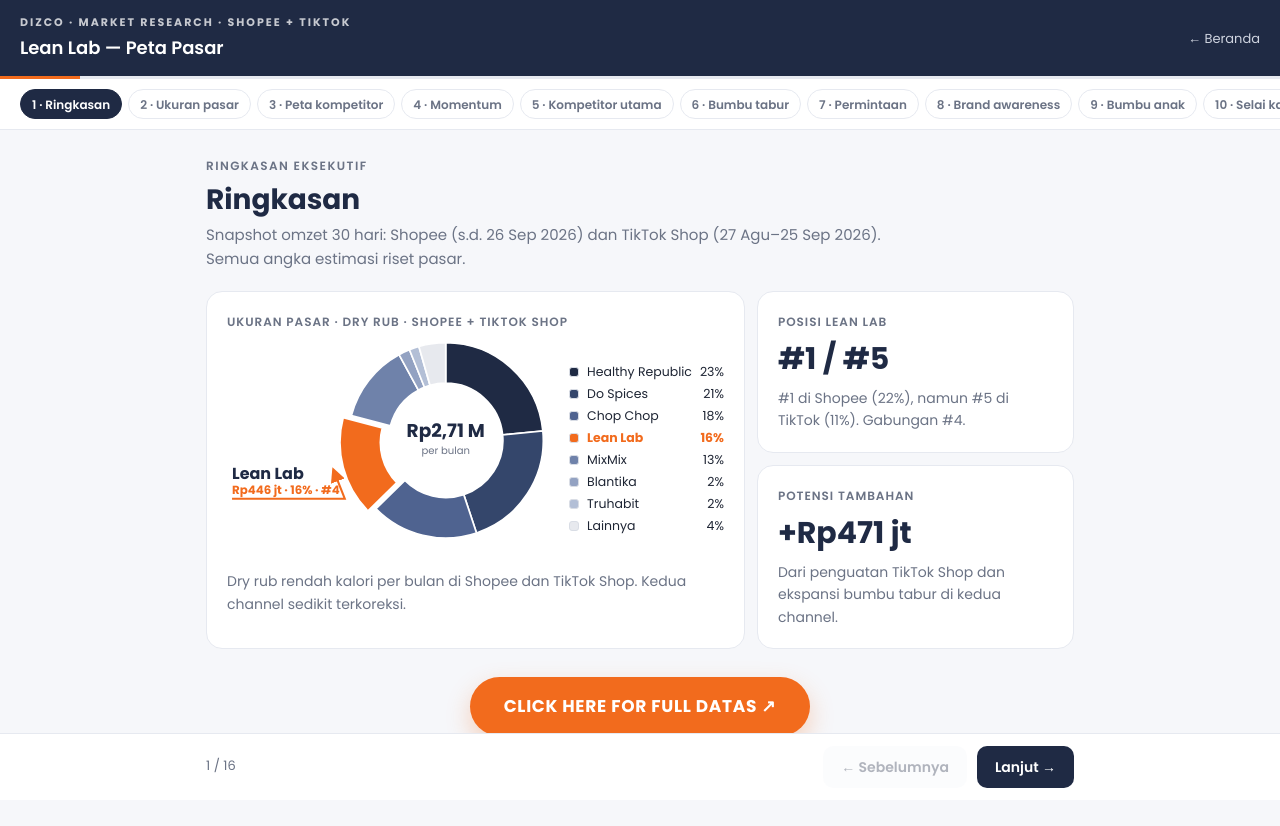
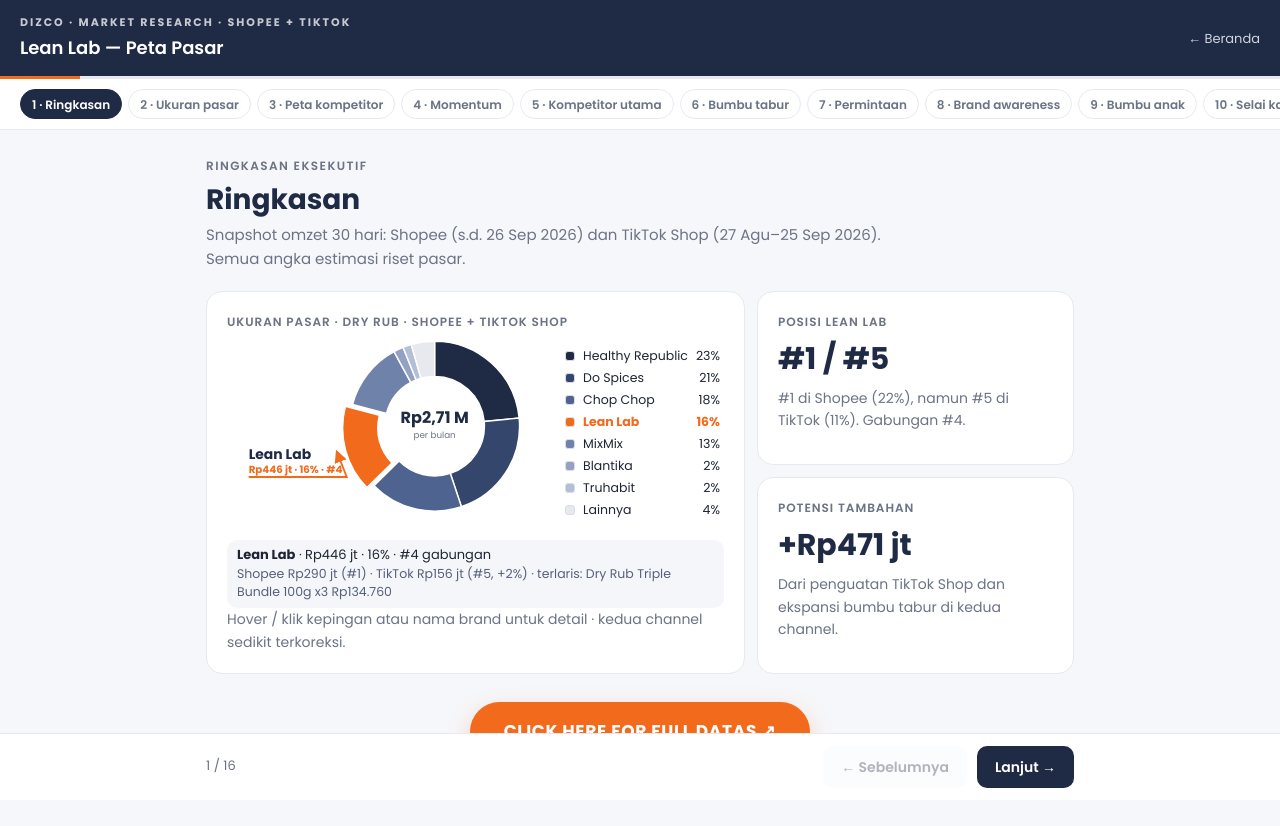
Before and after one commit to dizco-agency/leanlab.id, a plain HTML site: page market-leanlab.html in a window 1280 px wide. Drawn offline with Linux system fonts and the light colour scheme.

Commit message:
Add files via upload

```diff
--- a/market-leanlab.html
+++ b/market-leanlab.html
@@ -95,8 +95,9 @@ ul.m{margin:0;padding-left:18px;font-size:14px;color:var(--muted)}
 @media (max-width:640px){.pair{grid-template-columns:28px 84px 1fr 44px;font-size:13px}.trow{grid-template-columns:28px 84px 1fr 64px 48px;font-size:13px}.ini{width:28px;height:28px}}
 @media (max-width:640px){h2{font-size:22px}.hero{font-size:40px}.row,.div{grid-template-columns:28px 92px 1fr 64px;font-size:13px}.logo{width:28px;height:28px}.big2 .num{font-size:32px}.cmp .r{grid-template-columns:1fr 96px 1fr}.cmp .r .a,.cmp .r .b{font-size:16px}}
 .sumgrid{display:grid;gap:12px;grid-template-columns:1.7fr 1fr;align-items:stretch}.sumcol{display:grid;gap:12px}
-.piewrap{display:flex;align-items:center;gap:4px 14px;flex-wrap:wrap}.piewrap svg{flex:1 1 260px;width:100%;height:auto;max-height:250px}.pieleg{flex:0 1 150px;font-size:12.5px}
+.piewrap{display:flex;align-items:center;gap:4px 14px;flex-wrap:wrap}.piewrap svg{flex:1 1 260px;width:100%;height:auto;max-height:205px}.pieleg{flex:0 1 150px;font-size:12.5px}
 @media (max-width:760px){.sumgrid{grid-template-columns:1fr}.pieleg{flex:1 1 100%;columns:2;column-gap:18px}}
+.piewrap .slc{cursor:pointer;transition:opacity .15s}.piedet{margin-top:4px;padding:6px 10px;border-radius:10px;background:#f4f6fa;font-size:13px;line-height:1.45;min-height:48px}.piedet span{color:#56607a;font-size:12.5px}.piehint{margin-top:4px;font-size:12px;color:#8a92a6}
 </style></head><body>
 <header><div class="hl"><div class="brand">DIZCO · MARKET RESEARCH · SHOPEE + TIKTOK</div><h1>Lean Lab — Peta Pasar</h1></div><div class="hr"><a class="back" href="index.html">← Beranda</a></div></header>
 <div class="progress"><div class="bar"><i id="bar"></i></div><div class="dots" id="dots"></div></div>
@@ -130,14 +131,17 @@ const SCEN=()=>[['Dry rub Shopee: pangsa 22% → 30%',Math.round(coreTot*0.30-ll
   ['Dry rub TikTok: pangsa '+Math.round(llT.now/ttCoreTot*100)+'% → 20%',Math.round(ttCoreTot*0.20-llT.now),'Produk entry-level dan perluasan jaringan kreator affiliate.','#C2185B'],['Bumbu tabur TikTok: 5% pangsa kategori',Math.round(sum(ttTabur,'now')*0.05),'SKU yang sama, didistribusikan melalui kreator.','#F7A072']];
 function pie(){ const esc=v=>String(v??"").replace(/[&<>"]/g,c=>({"&":"&amp;","<":"&lt;",">":"&gt;",'"':"&quot;"}[c])), pc=v=>Math.round(v*100)+"%", jt=v=>v>=1000?"Rp"+(v/1000).toFixed(2).replace(".",",")+" M":"Rp"+Math.round(v)+" jt", CL="Lean Lab", HAS_TT=true, D={short:["Dry rub"]}; const all = comb(), tot = sum(all, "tot"); if (!tot) return "";
   const TOPN = 7, top = all.slice(0, TOPN); if (!top.some(x => x.name === CL)) { const m = all.find(x => x.name === CL); if (m) top[TOPN - 1] = m; }
-  const rest = tot - sum(top, "tot"), sl = [...top.map(x => ({n:x.name, v:x.tot, me:x.name === CL}))]; if (rest > 0.5) sl.push({n:"Lainnya", v:rest});
+  const rest = tot - sum(top, "tot"), sl = [...top.map(x => ({n:x.name, v:x.tot, me:x.name === CL, sh:x.sh, tt:x.tt}))]; if (rest > 0.5) sl.push({n:"Lainnya", v:rest, cnt:all.length - top.length});
+  window.PIE_D = sl.map(x => { if (x.n === "Lainnya") return `<b>Lainnya</b> · ${x.cnt} brand lain · ${jt(x.v)} · ${pc(x.v / tot)}<br><span>Gabungan brand di luar ${TOPN} teratas.</span>`;
+    const t = ttCore.find(z => z.name === x.n), g = t ? gr(t) : null, rs = x.sh > 0 ? rankIn(core, x.n) : 0, rt = t ? rankIn(ttCore, x.n) : 0;
+    return `<b>${esc(x.n)}</b> · ${jt(x.v)} · ${pc(x.v / tot)} · #${all.findIndex(z => z.name === x.n) + 1} gabungan<br><span>Shopee ${x.sh > 0 ? `${jt(x.sh)} (#${rs})` : "–"}${HAS_TT ? ` · TikTok ${t ? `${jt(x.tt)} (#${rt}${g !== null ? ", " + pct(g) : ""})` : "–"}` : ""}${t && t.top ? ` · terlaris: ${esc(t.top)}${t.price ? " Rp" + nf(t.price) : ""}` : ""}</span>`; });
   const PAL = ["#1F2A44","#34466b","#4f6390","#6f82aa","#93a2c2","#b3bfd6","#ccd4e3","#e1e6ee"];
   const cx = 260, cy = 140, R = 116, r0 = 68; let a = -Math.PI / 2, paths = "", call = "", ci = 0, vb = `${cx - R - 14} ${cy - R - 14} ${2 * R + 28} ${2 * R + 28}`;
   const P = (ang, rad, ox = 0, oy = 0) => [cx + ox + Math.cos(ang) * rad, cy + oy + Math.sin(ang) * rad];
   sl.forEach(x => { const da = x.v / tot * Math.PI * 2, a1 = a + da, mid = a + da / 2, off = x.me ? 10 : 0, ox = Math.cos(mid) * off, oy = Math.sin(mid) * off;
     const [x1, y1] = P(a, R, ox, oy), [x2, y2] = P(a1, R, ox, oy), [x3, y3] = P(a1, r0, ox, oy), [x4, y4] = P(a, r0, ox, oy), big = da > Math.PI ? 1 : 0;
     const col = x.me ? "#F26B1D" : x.n === "Lainnya" ? "#e7e9ee" : PAL[Math.min(ci++, PAL.length - 1)];
-    paths += `<path d="M${x1},${y1} A${R},${R} 0 ${big} 1 ${x2},${y2} L${x3},${y3} A${r0},${r0} 0 ${big} 0 ${x4},${y4} Z" fill="${col}" stroke="#fff" stroke-width="2"><title>${esc(x.n)} · ${jt(x.v)} (${pc(x.v / tot)})</title></path>`;
+    paths += `<path d="M${x1},${y1} A${R},${R} 0 ${big} 1 ${x2},${y2} L${x3},${y3} A${r0},${r0} 0 ${big} 0 ${x4},${y4} Z" fill="${col}" stroke="#fff" stroke-width="2" class="slc" data-i="${sl.indexOf(x)}" onmouseenter="pieSel(${sl.indexOf(x)})" onclick="pieSel(${sl.indexOf(x)})"><title>${esc(x.n)} · ${jt(x.v)} (${pc(x.v / tot)})</title></path>`;
     if (x.me) { const [ax, ay] = P(mid, R + 12, ox, oy), right = Math.cos(mid) >= 0, by = Math.min(Math.max(ay + (Math.sin(mid) >= 0 ? 10 : -30), cy - R + 6), cy + R - 4);
       vb = right ? `${cx - R - 14} ${cy - R - 14} ${520 - cx + R + 14} ${2 * R + 48}` : `0 ${cy - R - 14} ${cx + R + 14} ${2 * R + 48}`;
       const lx = right ? 514 : 6, ux = right ? Math.min(ax + 20, 380) : Math.max(ax - 20, 140), anc = right ? "end" : "start";
@@ -146,14 +150,17 @@ function pie(){ const esc=v=>String(v??"").replace(/[&<>"]/g,c=>({"&":"&amp;","<
       <text x="${lx}" y="${by + 18}" text-anchor="${anc}" font-size="14" font-weight="700" fill="#F26B1D">${jt(x.v)} · ${pc(x.v / tot)} · #${all.findIndex(z => z.name === CL) + 1}</text>`; }
     a = a1; });
   const legend = sl.map((x, i) => { const col = x.me ? "#F26B1D" : x.n === "Lainnya" ? "#e7e9ee" : PAL[Math.min(sl.slice(0, i).filter(z => !z.me && z.n !== "Lainnya").length, PAL.length - 1)];
-    return `<div style="display:flex;align-items:center;gap:8px;padding:1px 0;${x.me ? "font-weight:800;color:#F26B1D" : ""}"><span style="width:10px;height:10px;border-radius:3px;background:${col};flex:none;border:1px solid #d9dde5"></span><span style="flex:1;min-width:0;overflow:hidden;text-overflow:ellipsis;white-space:nowrap">${esc(x.n)}</span><span style="font-variant-numeric:tabular-nums">${pc(x.v / tot)}</span></div>`; }).join("");
+    return `<div class="lgi" data-i="${i}" onmouseenter="pieSel(${i})" onclick="pieSel(${i})" style="display:flex;align-items:center;gap:8px;padding:1px 4px;border-radius:6px;cursor:pointer;${x.me ? "font-weight:800;color:#F26B1D" : ""}"><span style="width:10px;height:10px;border-radius:3px;background:${col};flex:none;border:1px solid #d9dde5"></span><span style="flex:1;min-width:0;overflow:hidden;text-overflow:ellipsis;white-space:nowrap">${esc(x.n)}</span><span style="font-variant-numeric:tabular-nums">${pc(x.v / tot)}</span></div>`; }).join("");
   return `<div class="piewrap"><svg viewBox="${vb}" role="img" aria-label="Pangsa pasar per brand">
   <defs><marker id="arw" viewBox="0 0 10 10" refX="8" refY="5" markerWidth="7" markerHeight="7" orient="auto-start-reverse"><path d="M0,0 L10,5 L0,10 z" fill="#F26B1D"/></marker></defs>
   ${paths}<text x="${cx}" y="${cy - 4}" text-anchor="middle" font-size="22" font-weight="800" fill="#1F2A44">${jt(tot)}</text><text x="${cx}" y="${cy + 16}" text-anchor="middle" font-size="12" fill="#6b7385">per bulan</text>${call}</svg>
-  <div class="pieleg">${legend}</div></div>`; }
+  <div class="pieleg">${legend}</div></div><div class="piedet" id="piedet">${PIE_D[Math.max(sl.findIndex(x => x.me), 0)]}</div>`; }
+window.pieSel = i => { const d = document.getElementById("piedet"); if (!d || !window.PIE_D) return; d.innerHTML = PIE_D[i];
+  document.querySelectorAll(".piewrap .slc").forEach(p => p.style.opacity = +p.dataset.i === i ? 1 : .35);
+  document.querySelectorAll(".piewrap .lgi").forEach(r => r.style.background = +r.dataset.i === i ? "#eef1f6" : ""); };
 const SL = [
  {t:'Ringkasan', html:()=>`<div class="kicker">Ringkasan eksekutif</div><h2>Ringkasan</h2><p class="sub">Snapshot omzet 30 hari: Shopee (s.d. 26 Sep 2026) dan TikTok Shop (27 Agu–25 Sep 2026). Semua angka estimasi riset pasar.</p>
-   <div class="sumgrid"><div class="card ans"><div class="q">Ukuran pasar · dry rub · Shopee + TikTok Shop</div>${pie()}<p style="margin-top:4px">Dry rub rendah kalori per bulan di Shopee dan TikTok Shop. Kedua channel sedikit terkoreksi.</p></div>
+   <div class="sumgrid"><div class="card ans"><div class="q">Ukuran pasar · dry rub · Shopee + TikTok Shop</div>${pie()}<p class="piehint">Hover / klik kepingan atau nama brand untuk detail · kedua channel sedikit terkoreksi.</p></div>
    <div class="sumcol">
    <div class="card ans"><div class="q">Posisi Lean Lab</div><div class="v">#1 / #${rankIn(ttCore,'Lean Lab')}</div><p>#1 di Shopee (${Math.round(ll.now/coreTot*100)}%), namun #${rankIn(ttCore,'Lean Lab')} di TikTok (${Math.round(llT.now/ttCoreTot*100)}%). Gabungan #${comb().findIndex(x=>x.name==='Lean Lab')+1}.</p></div>
    <div class="card ans"><div class="q">Potensi tambahan</div><div class="v">+Rp${SCEN().reduce((a,s)=>a+s[1],0)} jt</div><p>Dari penguatan TikTok Shop dan ekspansi bumbu tabur di kedua channel.</p></div></div></div>
```
